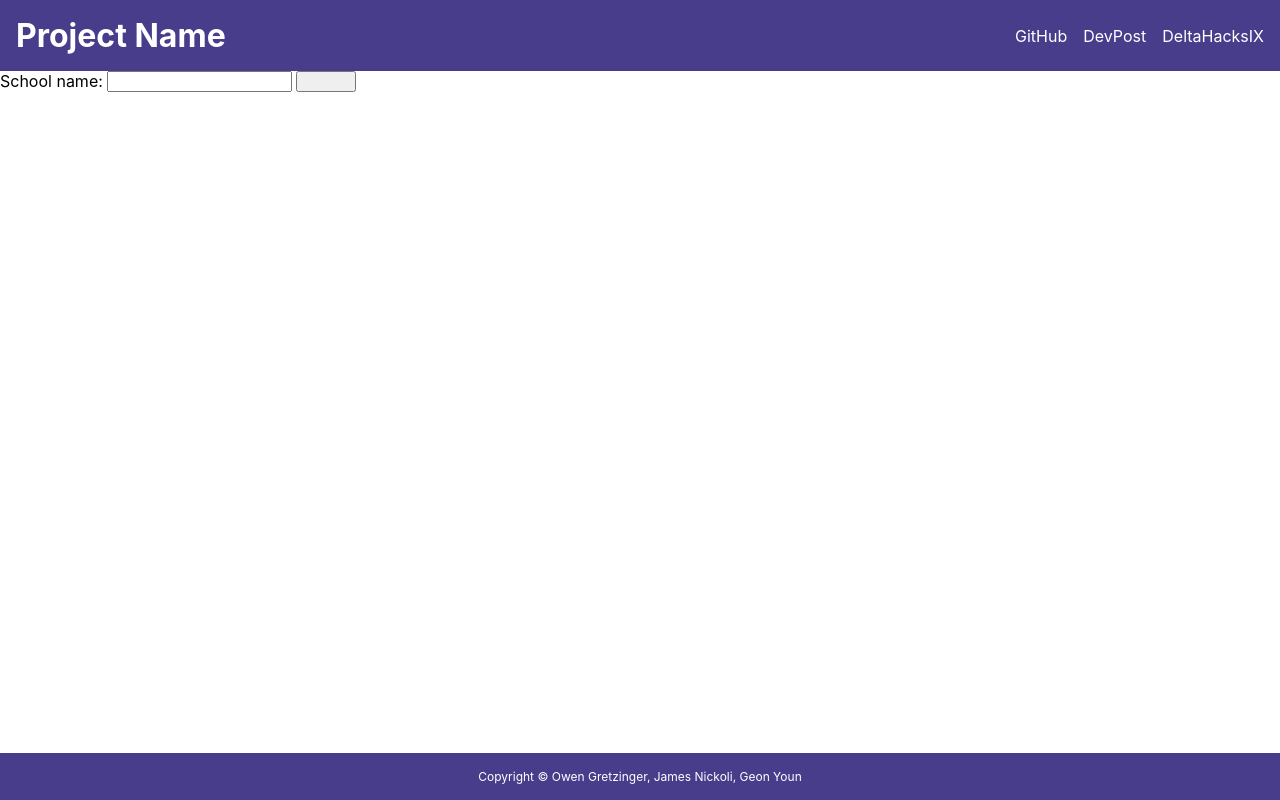
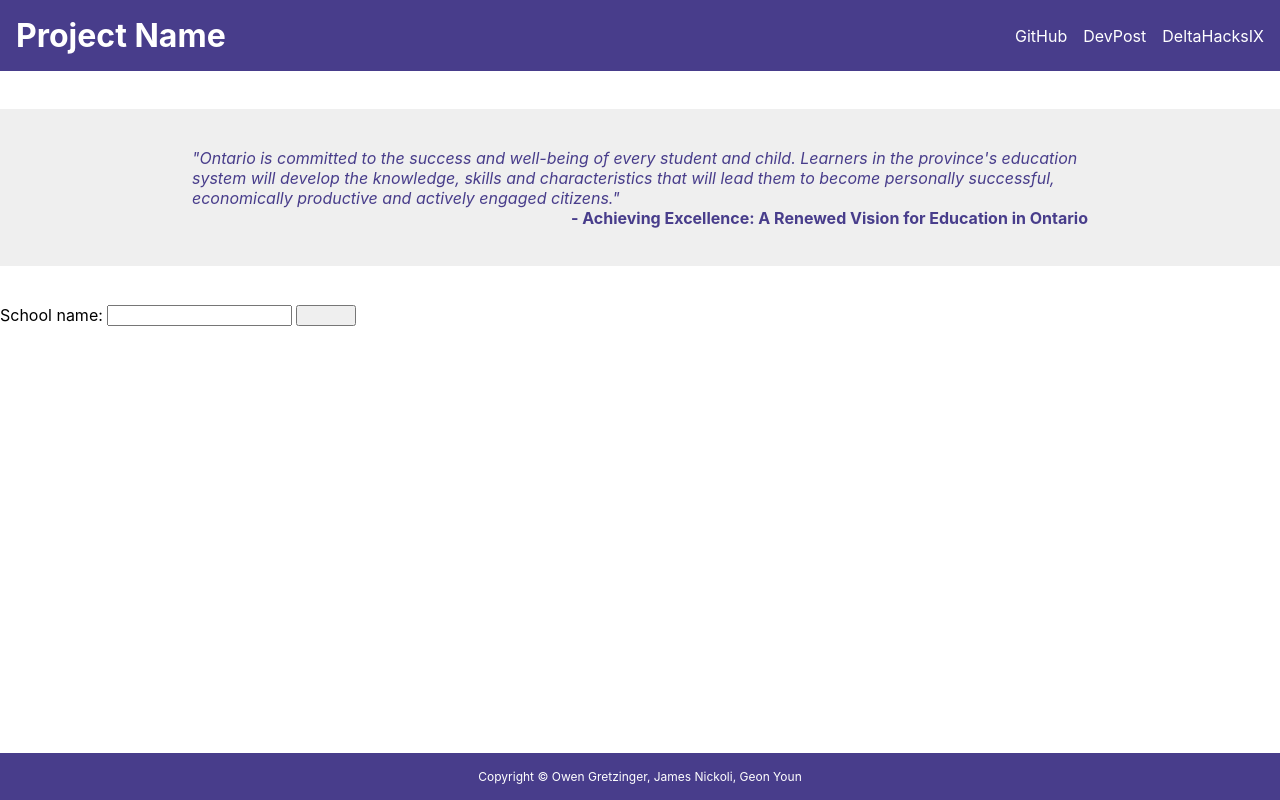
Before and after one commit to owengretzinger/education-data-for-change, a React (Create React App) app in the folder delta-hacks-front-end/: page / in a window 1280 px wide. Built offline with nearby package versions, Linux system fonts and the light colour scheme.

Commit message:
Add quote

```diff
--- a/delta-hacks-front-end/src/App.css
+++ b/delta-hacks-front-end/src/App.css
@@ -67,3 +67,25 @@ a {
 .school-name button {
 	width: 60px;
 }
+
+.quote .text {
+	color: darkslateblue;
+	margin: 0px;
+	font-style: italic;
+}
+
+.quote .author, .quote a {
+	color: darkslateblue;
+	margin: 0px;
+	font-weight: bold;
+	align-self: flex-end;
+}
+
+.quote {
+	display: flex;
+	flex-direction: column;
+	flex-wrap: wrap;
+	padding: 3% 15%;
+	margin: 3% 0%;
+	background-color: #efefef;
+}
--- a/delta-hacks-front-end/src/App.js
+++ b/delta-hacks-front-end/src/App.js
@@ -13,8 +13,15 @@ function App() {
         <>
             <Header />
             <div className="middle">
+                <div className="quote">
+                    <p className="text">"Ontario is committed to the success and well-being of every student and child.
+                        Learners in the province's education system will develop the knowledge, skills
+                        and characteristics that will lead them to become personally successful, economically
+                        productive and actively engaged citizens." </p>
+                    <p className="author">- <a href="http://ncee.org/wp-content/uploads/2017/01/Ont-non-AV-10-Ontario-Government-Achieving-Excellence-A-renewed-vision-for-education-in-Ontario.pdf">Achieving Excellence: A Renewed Vision for Education in Ontario</a></p>
+                </div>
                 <div className="school-name">
-                    School name: <QueryItem onSubmitQuery={onSubmitQuery} buttonName="Go!"/>
+                    School name: <QueryItem onSubmitQuery={onSubmitQuery} buttonName="Go!" />
                 </div>
             </div>
             <Footer />
```
